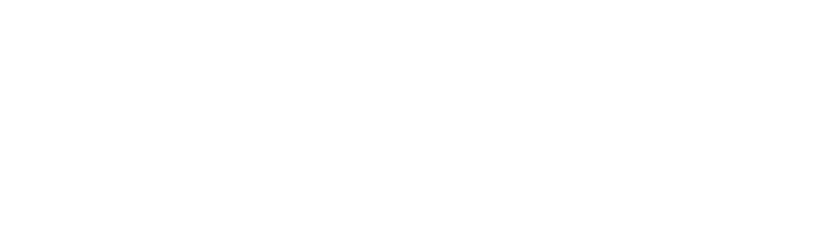
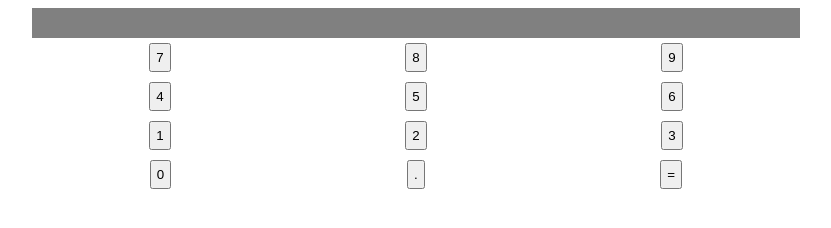
Before and after one commit to mbucataru/calculator, a plain HTML site: page index.html in a window 1280 px wide. Shown: the whole page, without its empty margins (232-1063 px from the left). Drawn offline with Linux system fonts and the light colour scheme.

Commit message:
Add basic HTML

```diff
--- a/index.html
+++ b/index.html
@@ -3,10 +3,33 @@
 <head>
     <meta charset="UTF-8">
     <meta name="viewport" content="width=device-width, initial-scale=1.0">
-    <title>Document</title>
+    <title>Calculator</title>
     <script src = "calculator.js" defer></script>
+    <link rel = "stylesheet" href = "stylesheet.css">
 </head>
 <body>
-
+    <div class = "container">
+        <div class = "display"></div>
+        <div class = "row">
+            <button class = "seven number">7</button>
+            <button class = "eight number">8</button>
+            <button class = "nine number">9</button>
+        </div>
+        <div class = "row">
+            <button class = "four number">4</button>
+            <button class = "five number">5</button>
+            <button class = "six number">6</button>
+        </div>
+        <div class = "row">
+            <button class = "one number">1</button>
+            <button class = "two number">2</button>
+            <button class = "three number">3</button>
+        </div>
+        <div class = "row">
+            <button class = "zero number">0</button>
+            <button class = "decimal number">.</button>
+            <button class = "equals number">=</button>
+        </div>
+    </div>
 </body>
 </html>
--- a/stylesheet.css
+++ b/stylesheet.css
@@ -0,0 +1,41 @@
+*
+{
+    box-sizing: border-box;
+}
+
+body
+{
+    width: 100%;
+    height: 100%;
+    display: flex;
+    flex-direction: column;
+    align-items: center;
+}
+
+.container
+{
+    width: 60%;
+    height: 60%;
+    display: flex;
+    flex-direction: column;
+    justify-content: space-between;
+}
+
+.row
+{
+    display: flex;
+    flex-direction: row;
+    justify-content: space-around;
+}
+
+button
+{
+    padding: 5px;
+    margin: 5px;
+}
+
+.display
+{
+    padding: 15px;
+    background-color: grey;
+}
```
